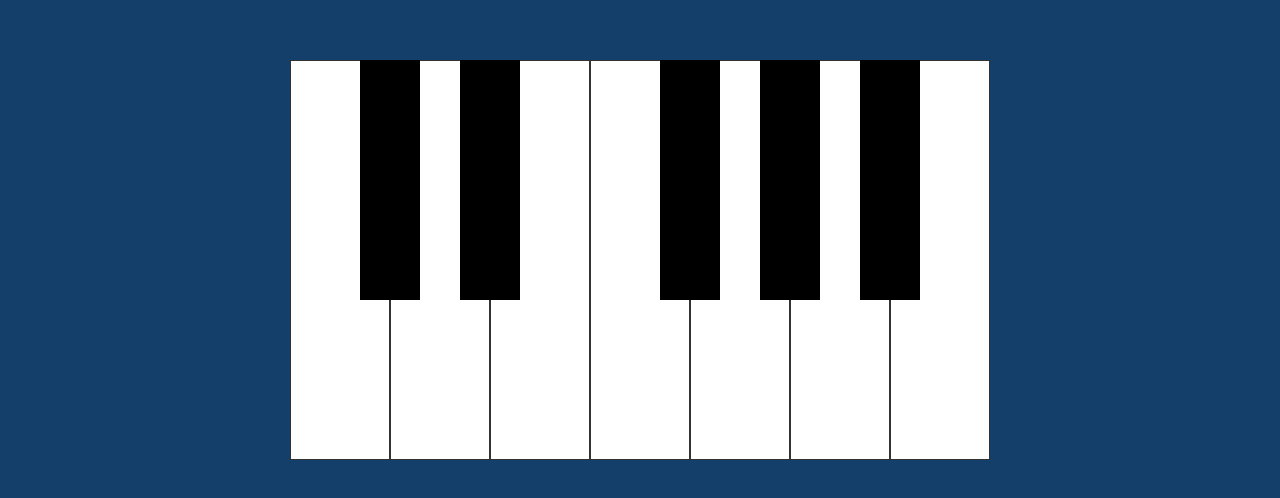
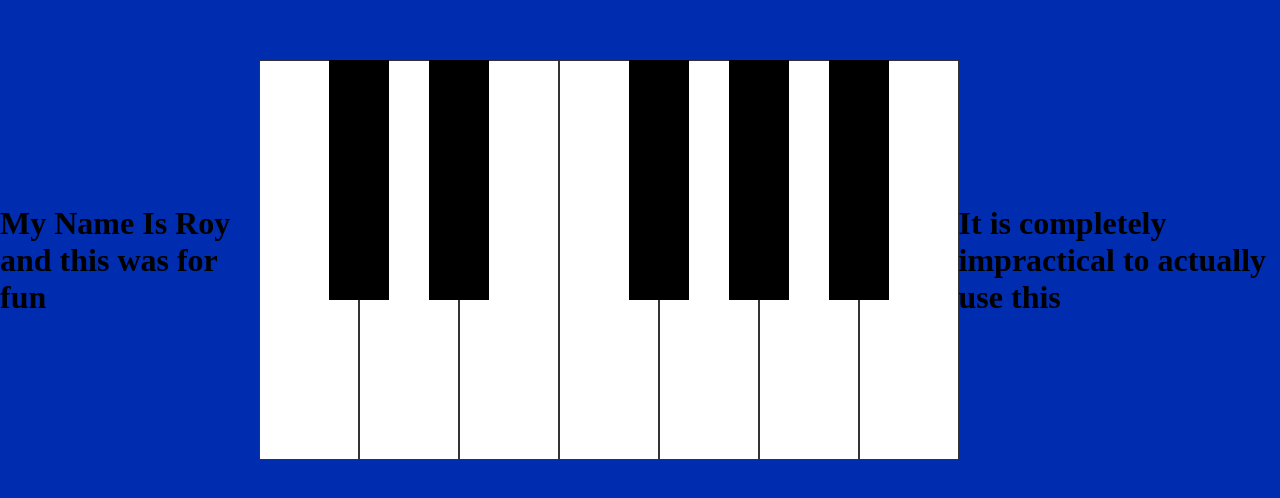
Before and after one commit to Royverse/piano, a plain HTML site: page index.html in a window 1280 px wide. Shown: the part 140-638 px from the top of the page. Drawn offline with Linux system fonts and the light colour scheme.

Commit message:
Add files via upload

```diff
--- a/index.html
+++ b/index.html
@@ -1,15 +1,22 @@
 <!DOCTYPE html>
 <html lang="en">
+
 <head>
   <meta charset="UTF-8">
   <meta name="viewport" content="width=device-width, initial-scale=1.0">
   <meta http-equiv="X-UA-Compatible" content="ie=edge">
   <link rel="stylesheet" href="styles.css">
   <script src="script.js" defer></script>
+
   <title>Piano</title>
+
 </head>
+<div><h1>My Name Is Roy and this was for fun</h1></div>
+
 <body>
+
   <div class="piano">
+
     <div data-note="C" class="key white"></div>
     <div data-note="Db" class="key black"></div>
     <div data-note="D" class="key white"></div>
@@ -37,4 +44,6 @@
   <audio id="Bb" src="notes/Bb.mp3"></audio>
   <audio id="B" src="notes/B.mp3"></audio>
 </body>
+
 </html>
+<div><h1>It is completely impractical to actually use this</h1></div>
--- a/styles.css
+++ b/styles.css
@@ -3,7 +3,7 @@
 }
 
 body {
-  background-color: #143F6B;
+  background-color: #002caf;
   margin: 0;
   min-height: 100vh;
   display: flex;
```
